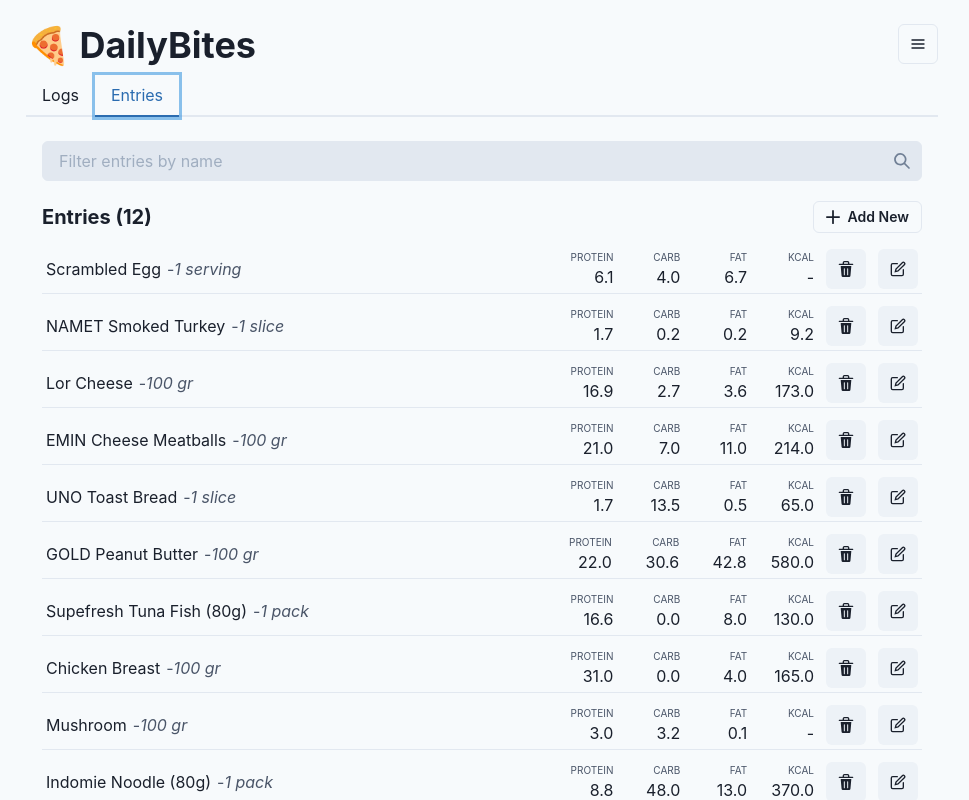
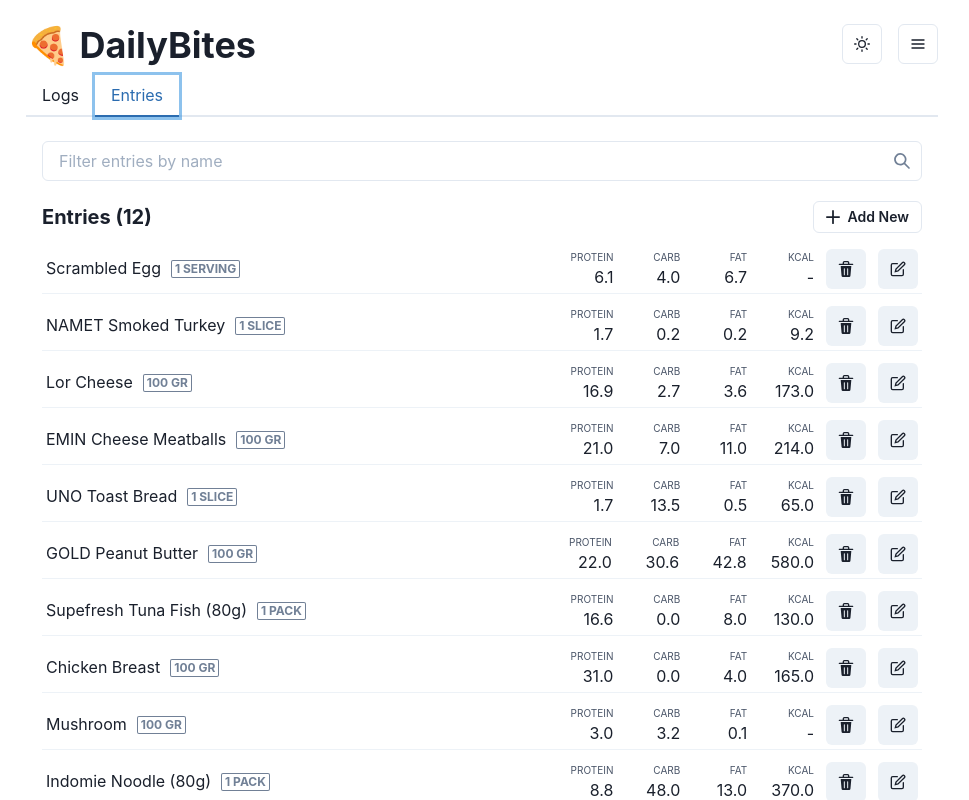
Before and after one commit to jamcry/daily-bites, a React (Create React App) app: page / in a window 1280 px wide. Both pictures are taken after a click on the tab "Entries". Shown: the top 800 px of the page, without its empty margins (158-1127 px from the left). Built offline with nearby package versions, Linux system fonts and the light colour scheme.

Commit message:
☀️ implement dark mode
- also move entry log amount change and delete components to a popover

```diff
--- a/src/App.tsx
+++ b/src/App.tsx
@@ -3,6 +3,7 @@ import {
   AddIcon,
   DeleteIcon,
   DownloadIcon,
+  EditIcon,
   HamburgerIcon,
 } from "@chakra-ui/icons";
 import {
@@ -33,39 +34,40 @@ import {
   TabPanel,
   TabPanels,
   Tabs,
+  Button,
+  useColorMode,
+  useColorModeValue,
+  Popover,
+  PopoverArrow,
+  PopoverBody,
+  PopoverCloseButton,
+  PopoverContent,
+  PopoverFooter,
+  PopoverHeader,
+  PopoverTrigger,
+  Portal,
+  InputGroup,
+  FormLabel,
+  Flex,
 } from "@chakra-ui/react";
 
-import CreateUpdateEntryModal from "./components/create-entry-modal/CreateUpdateEntryModal";
 import { defaults, Entry, EntryLog } from "./utils/typeUtils";
-import {
-  AppState,
-  loadDataFromLS,
-  saveDataToLS,
-} from "./utils/localStorageUtils";
-import {
-  downloadObjectAsJSON,
-  generateRandomString,
-  getDateStringInYYYYMMDD,
-} from "./utils/utils";
+import { loadDataFromLS, saveDataToLS } from "./utils/localStorageUtils";
+import { generateRandomString, getDateStringInYYYYMMDD } from "./utils/utils";
 import EntrySearch from "./components/EntrySearch";
 import { EntryListItemContent } from "./components/EntryListItemContent";
 import { EntryNutritionDefinitionList } from "./components/EntryNutritionDefinitionList";
 import EntryListPage from "./components/EntryListPage";
 import ButtonWithConfirmation from "./components/button-with-confirmation/ButtonWithConfirmation";
-import ImportLogModal from "./components/import-log-modal/ImportLogModal";
+import PageHeader from "./components/header/PageHeader";
 
 function App() {
   const lsData = loadDataFromLS();
-  const {
-    isOpen: isCreateModalOpen,
-    onOpen: openCreateModal,
-    onClose: closeCreateModal,
-  } = useDisclosure();
+
   const [myEntries, setMyEntries] = useState<Entry[]>(
     lsData?.myEntries || defaults
   );
   const [selectedDate, setSelectedDate] = useState(new Date());
-  const [isImportLogModalOpen, setIsImportLogModalOpen] = useState(false);
   const selectedDateInYYYYMMDD = getDateStringInYYYYMMDD(selectedDate);
   const [selectedDayEntryLogs, setSelectedDayEntryLogs] = useState<EntryLog[]>(
     lsData?.myLogs?.[selectedDateInYYYYMMDD] || []
@@ -91,17 +93,16 @@ function App() {
   }, [myEntries, selectedDayEntryLogs, selectedDateInYYYYMMDD]);
 
   return (
-    <Box bgColor={"gray.50"} width={"100%"} height={"100vh"}>
+    <Box width={"100%"} height={"100vh"}>
       <Box
         padding={{ lg: "24px", base: "12px" }}
         maxWidth={"960px"}
         margin={"auto"}
-        bgColor={"gray.50"}
       >
-        {renderHeader()}
+        <PageHeader onCreateEntry={handleCreateEntry} />
 
-        <Tabs variant={"line"} colorScheme={"blue"} bgColor={"gray.50"} isLazy>
-          <TabList mb={2}>
+        <Tabs variant={"line"} colorScheme={"blue"} isLazy>
+          <TabList mb={2} id={"tab-list"}>
             <Tab background={"transparent"}>Logs</Tab>
             <Tab>Entries</Tab>
           </TabList>
@@ -113,71 +114,9 @@ function App() {
             </TabPanel>
           </TabPanels>
         </Tabs>
-
-        <CreateUpdateEntryModal
-          isOpen={isCreateModalOpen}
-          onClose={closeCreateModal}
-          onSubmit={handleCreateEntry}
-        />
-
-        <ImportLogModal
-          isOpen={isImportLogModalOpen}
-          onClose={() => setIsImportLogModalOpen(false)}
-          onLoad={handleBackupLoad}
-        />
       </Box>
     </Box>
   );
-
-  // TODO: extract render fns. to separate components
-  function renderHeader() {
-    return (
-      <>
-        <Grid
-          gridTemplateColumns={"1fr 40px"}
-          gridGap={5}
-          // borderBottom={"1px solid"}
-          borderColor={"gray.200"}
-          pb={1}
-          mb={1}
-        >
-          <Heading>🍕 DailyBites</Heading>
-
-          <Menu>
-            <MenuButton
-              as={IconButton}
-              aria-label="Options"
-              icon={<HamburgerIcon />}
-              size="md"
-              variant="outline"
-            />
-            <MenuList zIndex={4}>
-              <MenuItem icon={<AddIcon />} onClick={openCreateModal}>
-                Create Entry
-              </MenuItem>
-              <MenuItem
-                icon={<DownloadIcon />}
-                onClick={() =>
-                  downloadObjectAsJSON(
-                    loadDataFromLS(),
-                    `dailybites_data_${new Date().getTime()}`
-                  )
-                }
-              >
-                Export data (JSON)
-              </MenuItem>
-              <MenuItem
-                icon={<DownloadIcon transform="rotate(180deg)" />}
-                onClick={() => setIsImportLogModalOpen(true)}
-              >
-                Import data (JSON)
-              </MenuItem>
-            </MenuList>
-          </Menu>
-        </Grid>
-      </>
-    );
-  }
 
   function renderDayLogView() {
     return (
@@ -214,6 +153,8 @@ function App() {
               borderColor={"gray.400"}
               borderRadius={5}
               padding={2}
+              // eslint-disable-next-line react-hooks/rules-of-hooks
+              background={useColorModeValue("gray.100", "gray.700")}
             >
               <EntryNutritionDefinitionList
                 values={selectedDayEntryLogs.reduce(
@@ -297,13 +238,6 @@ function App() {
   function handleCreateEntry(entry: Entry) {
     setMyEntries([...(myEntries || []), entry]);
   }
-
-  function handleBackupLoad(appState: AppState) {
-    saveDataToLS(appState);
-
-    // This is a lazy way to sync app state to local storage
-    window.location.reload();
-  }
 }
 
 function NoLogMessageBox() {
@@ -361,7 +295,6 @@ function EntryLogListItem({
   return (
     <ListItem
       key={entryLog.id}
-      background={"gray.100"}
       mb={3}
       p={2}
       display={"flex"}
@@ -370,10 +303,30 @@ function EntryLogListItem({
       borderRadius={4}
       gridGap={"8px"}
       position={"relative"}
+      border={"1px solid"}
+      borderColor={useColorModeValue("gray.300", "gray.600")}
     >
       <EntryListItemContent entry={entryLog.entry} />
 
+      <Popover>
+        <PopoverTrigger>
+          <IconButton
+            variant={"outline"}
+            aria-label={"toggle log item menu"}
+            icon={<EditIcon />}
+          />
+        </PopoverTrigger>
+        <Portal>
+          <PopoverContent marginRight={1}>
+            <PopoverArrow />
+            <PopoverCloseButton />
+            <PopoverBody>
+              <InputGroup display={"grid"} mb={3}>
+                <FormLabel>{`Update Amount (${entryLog.entry.amount.type})`}</FormLabel>
+
                 <NumberInput
+                  // TODO: convert this to a more mobile friendly component
+                  // exp: https://chakra-ui.com/docs/form/number-input#create-a-mobile-spinner
                   value={numOfServingInputValue}
                   step={0.01}
                   min={0.1}
@@ -381,27 +334,35 @@ function EntryLogListItem({
                   onChange={(valueStr, valNum) => {
                     setNumOfServingInputValue(valueStr);
                   }}
-        w={100}
                   focusInputOnChange={false}
                 >
-        <NumberInputField paddingLeft={1.5} background={"white"} />
+                  <NumberInputField paddingLeft={1.5} />
                   <NumberInputStepper>
                     <NumberIncrementStepper />
                     <NumberDecrementStepper />
                   </NumberInputStepper>
                 </NumberInput>
+              </InputGroup>
+            </PopoverBody>
 
-      <Box position={"absolute"} top={0} right={0}>
+            <PopoverFooter>
+              <Flex justifyContent={"space-between"}>
                 <ButtonWithConfirmation
+                  colorScheme={"red"}
+                  leftIcon={<DeleteIcon />}
+                  buttonText={"Delete Log"}
                   onConfirm={onDelete}
-          icon={<DeleteIcon />}
                   alertDialogProps={{
                     title: `Delete "${entryLog.entry.name}"`,
                     description: `Are you sure? You are removing the entry called "${entryLog.entry.name}". This cannot be undone.`,
                     confirmButtonText: "Delete",
                   }}
                 />
-      </Box>
+              </Flex>
+            </PopoverFooter>
+          </PopoverContent>
+        </Portal>
+      </Popover>
     </ListItem>
   );
 }
--- a/src/components/EntryListItemContent.tsx
+++ b/src/components/EntryListItemContent.tsx
@@ -1,5 +1,5 @@
 import React from "react";
-import { Grid, Text, Flex } from "@chakra-ui/react";
+import { Grid, Text, Flex, Badge } from "@chakra-ui/react";
 
 import { Entry } from "../utils/typeUtils";
 import { EntryNutritionDefinitionList } from "./EntryNutritionDefinitionList";
@@ -16,17 +16,16 @@ export function EntryListItemContent({ entry }: { entry: Entry }) {
       alignItems={"center"}
     >
       <Flex
-        flexDirection={{ base: "column", sm: "row" }}
-        gridGap={"0 6px"}
+        flexWrap="wrap"
+        gridGap={"5px 10px"}
+        justifyContent={"flex-start"}
         textAlign={"left"}
       >
-        <Text>{entry.name}</Text>
-        <Text color={"gray.600"}>
-          -
-          <i>
-            {entry.amount.value} {entry.amount.type}
-          </i>
-        </Text>
+        <Text lineHeight={{ base: "100%" }}>{entry.name}</Text>
+
+        <Badge width={"max-content"} variant={"outline"}>
+          {entry.amount.value} {entry.amount.type}
+        </Badge>
       </Flex>
 
       <EntryNutritionDefinitionList values={entry} />
--- a/src/components/EntryListPage.tsx
+++ b/src/components/EntryListPage.tsx
@@ -9,6 +9,7 @@ import {
   List,
   ListItem,
   Text,
+  useColorModeValue,
   useDisclosure,
 } from "@chakra-ui/react";
 
@@ -45,6 +46,8 @@ function EntryListPage({ entries, setEntries }: EntryListPageProps) {
     }
   }, [searchInputValue, entries]);
 
+  const listItemBorderColor = useColorModeValue("gray.100", "gray.600");
+
   return (
     <div className={"playground-container"}>
       <SearchInput
@@ -79,7 +82,7 @@ function EntryListPage({ entries, setEntries }: EntryListPageProps) {
                 alignItems={"center"}
                 padding={1}
                 borderBottom={"1px solid"}
-                borderColor={"gray.200"}
+                borderColor={listItemBorderColor}
                 marginBottom={2}
               >
                 <EntryListItemContent entry={entry} />
--- a/src/components/EntrySearch.tsx
+++ b/src/components/EntrySearch.tsx
@@ -8,6 +8,7 @@ import {
   IconButton,
   Button,
   SlideFade,
+  useColorModeValue,
 } from "@chakra-ui/react";
 
 import { Entry } from "../utils/typeUtils";
@@ -53,6 +54,9 @@ function EntrySearch({
     }
   }, [searchInputValue, onOpen, onClose, entries]);
 
+  const addIconButtonColorScheme = useColorModeValue("blackAlpha", undefined);
+  const listItemBorderColor = useColorModeValue("gray.300", "gray.600");
+
   return (
     <>
       <Box position={"relative"} ref={containerRef} zIndex={1}>
@@ -66,14 +70,14 @@ function EntrySearch({
           <List
             position={"absolute"}
             width={"100%"}
-            bg={"white"}
             borderRadius={4}
             border={"1px solid"}
-            borderColor={"gray.100"}
+            borderColor={useColorModeValue("gray.100", "gray.600")}
             zIndex={2}
-            boxShadow={"0 0 10px #999"}
+            boxShadow={useColorModeValue("0 0 10px #999", "0 0 10px #333")}
             maxHeight={"300px"}
             overflow={"auto"}
+            background={useColorModeValue("gray.50", "gray.700")}
           >
             {!visibleEntries.length && (
               <ListItem
@@ -86,7 +90,6 @@ function EntrySearch({
                   justifyContent={"flex-start"}
                   width={"100%"}
                   onClick={openCreateModal}
-                  background={"transparent"}
                 >
                   {`Create New Entry (${searchInputValue})`}
                 </Button>
@@ -97,14 +100,13 @@ function EntrySearch({
               <ListItem
                 key={i.id}
                 transition={"background 0.23s"}
-                _hover={{ bg: "gray.100" }}
                 padding={"4px 12px"}
                 display={"grid"}
                 gridTemplateColumns={"1fr auto"}
                 gridGap={5}
                 alignItems={"center"}
                 borderBottom={"1px solid"}
-                borderColor={"gray.300"}
+                borderColor={listItemBorderColor}
               >
                 <EntryListItemContent entry={i} />
 
@@ -112,7 +114,7 @@ function EntrySearch({
                   aria-label={`add ${i.name} to list`}
                   icon={<AddIcon />}
                   size={"sm"}
-                  colorScheme={"blackAlpha"}
+                  colorScheme={addIconButtonColorScheme}
                   onClick={() => {
                     onEntrySelect(i);
                     setSearchInputValue("");
--- a/src/components/SearchInput.tsx
+++ b/src/components/SearchInput.tsx
@@ -20,9 +20,6 @@ function SearchInput({ value, onChange, placeholder }: SearchInputProps) {
         value={value}
         onChange={(e) => onChange(e.currentTarget.value)}
         placeholder={placeholder}
-        background={"gray.200"}
-        _placeholder={{ color: "gray.400" }}
-        _focus={{ background: "white" }}
       />
       <InputRightElement
         children={
--- /dev/null
+++ b/src/components/header/PageHeader.tsx
@@ -0,0 +1,120 @@
+import React, { useState } from "react";
+import {
+  HamburgerIcon,
+  AddIcon,
+  DownloadIcon,
+  SunIcon,
+} from "@chakra-ui/icons";
+import {
+  Grid,
+  Heading,
+  Menu,
+  MenuButton,
+  IconButton,
+  MenuList,
+  MenuItem,
+  useDisclosure,
+  useColorMode,
+} from "@chakra-ui/react";
+
+import { Entry } from "../../utils/typeUtils";
+import ImportLogModal from "../import-log-modal/ImportLogModal";
+import CreateUpdateEntryModal from "../create-entry-modal/CreateUpdateEntryModal";
+import { downloadObjectAsJSON } from "../../utils/utils";
+import {
+  AppState,
+  loadDataFromLS,
+  saveDataToLS,
+} from "../../utils/localStorageUtils";
+
+interface PageHeaderProps {
+  onCreateEntry: (entry: Entry) => void;
+}
+
+function PageHeader({ onCreateEntry }: PageHeaderProps) {
+  const { toggleColorMode } = useColorMode();
+  const {
+    isOpen: isCreateModalOpen,
+    onOpen: openCreateModal,
+    onClose: closeCreateModal,
+  } = useDisclosure();
+  const [isImportLogModalOpen, setIsImportLogModalOpen] = useState(false);
+
+  return (
+    <Grid
+      gridTemplateColumns={"1fr 40px 40px"}
+      gridGap={4}
+      as={"header"}
+      id={"page-header"}
+      borderColor={"gray.200"}
+      pb={1}
+      mb={1}
+    >
+      <Heading>🍕 DailyBites</Heading>
+
+      <IconButton
+        aria-label={"Toggle dark mode"}
+        icon={<SunIcon />}
+        onClick={toggleColorMode}
+        variant={"outline"}
+      />
+
+      <Menu>
+        <MenuButton
+          as={IconButton}
+          aria-label="Options"
+          icon={<HamburgerIcon />}
+          size="md"
+          variant="outline"
+        />
+        <MenuList zIndex={4}>
+          <MenuItem icon={<AddIcon />} onClick={openCreateModal}>
+            Create Entry
+          </MenuItem>
+
+          <MenuItem
+            icon={<DownloadIcon />}
+            onClick={handleExportBackupButtonClick}
+          >
+            Export data (JSON)
+          </MenuItem>
+
+          <MenuItem
+            icon={<DownloadIcon transform="rotate(180deg)" />}
+            onClick={() => setIsImportLogModalOpen(true)}
+          >
+            Import data (JSON)
+          </MenuItem>
+        </MenuList>
+      </Menu>
+
+      <CreateUpdateEntryModal
+        isOpen={isCreateModalOpen}
+        onClose={closeCreateModal}
+        onSubmit={onCreateEntry}
+      />
+
+      <ImportLogModal
+        isOpen={isImportLogModalOpen}
+        onClose={() => setIsImportLogModalOpen(false)}
+        onLoad={handleBackupLoad}
+      />
+    </Grid>
+  );
+
+  function handleExportBackupButtonClick() {
+    downloadObjectAsJSON(
+      loadDataFromLS(),
+      `dailybites_data_${new Date().getTime()}`
+    );
+  }
+
+  function handleBackupLoad(appState: AppState) {
+    saveDataToLS(appState);
+
+    // This is a lazy way to sync app state to local storage
+    window.location.reload();
+  }
+}
+
+export default PageHeader;
--- a/src/components/import-log-modal/ImportLogModal.tsx
+++ b/src/components/import-log-modal/ImportLogModal.tsx
@@ -16,6 +16,7 @@ import {
   useToast,
   Alert,
   AlertIcon,
+  useColorModeValue,
 } from "@chakra-ui/react";
 
 import { AppState } from "../../utils/localStorageUtils";
@@ -58,7 +59,7 @@ function ImportLogModal({ isOpen, onClose, onLoad }: ImportLogModalProps) {
                 name={"log"}
                 padding={3}
                 height={"auto"}
-                bg={"gray.100"}
+                bg={useColorModeValue("gray.100", "blue.700")}
                 placeholder="Select json"
                 accept={".json"}
                 onChange={handleFileInputChange}
```
Also changed, not shown: src/components/EntryNutritionDefinitionList.tsx (+6 -5 lines), src/components/button-with-confirmation/ButtonWithConfirmation.tsx (+21 -6 lines), src/components/create-entry-modal/CreateUpdateEntryModal.tsx (+0 -7 lines). Lines whose indentation alone changed are shown as unchanged.
